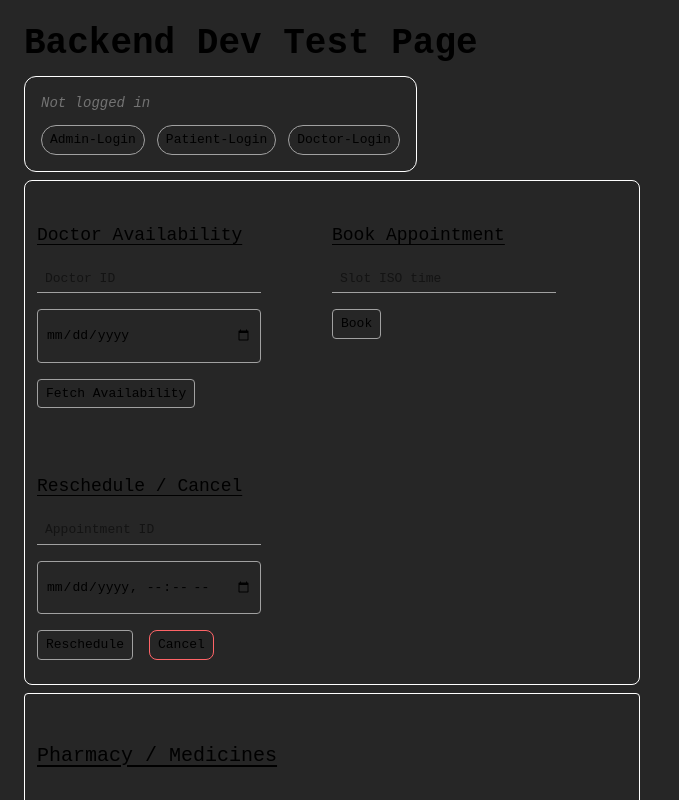
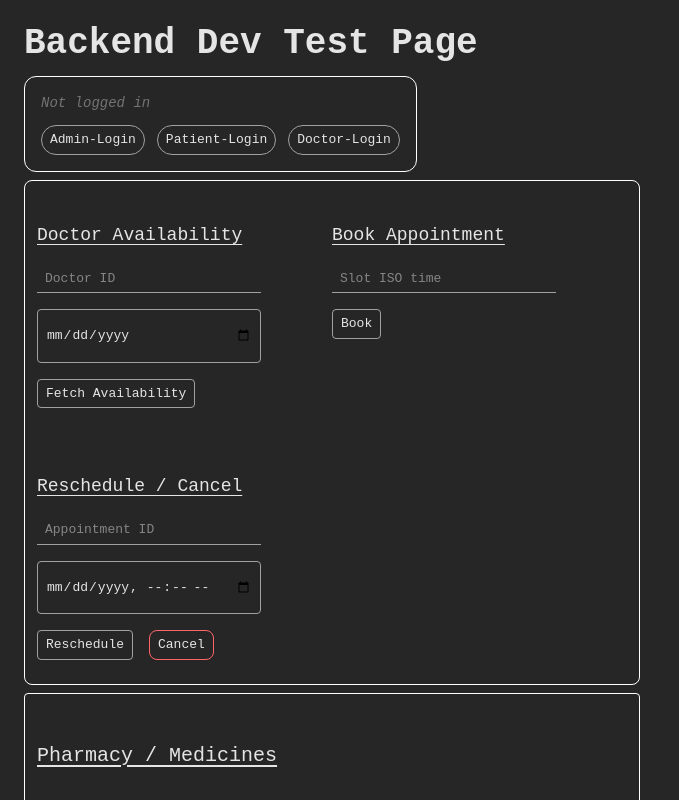
Before and after one commit to Mem0Real/menbex-medical, a Next.js app: page /dev in a window 1280 px wide. Shown: the top 800 px of the page, without its empty margins (0-679 px from the left). Built offline with nearby package versions, Linux system fonts and the light colour scheme; no server answers.

Commit message:
dev page

```diff
--- a/app/dev/page.tsx
+++ b/app/dev/page.tsx
@@ -71,7 +71,7 @@ export default function DevPage() {
   return (
     <main
       style={{ padding: 24, fontFamily: "monospace" }}
-      className="bg-neutral-800 min-h-screen flex flex-col gap-3 justify-start items-start"
+      className="bg-neutral-800 min-h-screen flex flex-col gap-3 justify-start items-start text-neutral-200"
     >
       <h1 className="text-4xl font-bold">Backend Dev Test Page</h1>
       <div className="w-full flex flex-col gap-2 flex-wrap">
```
